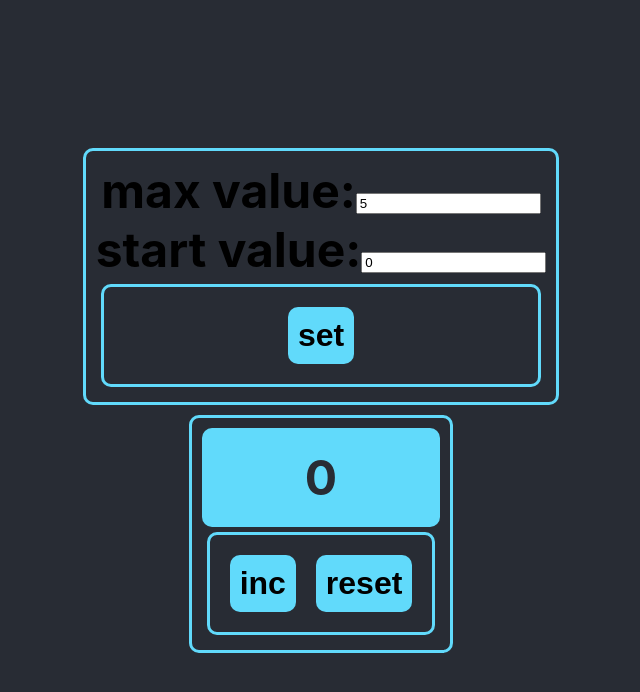
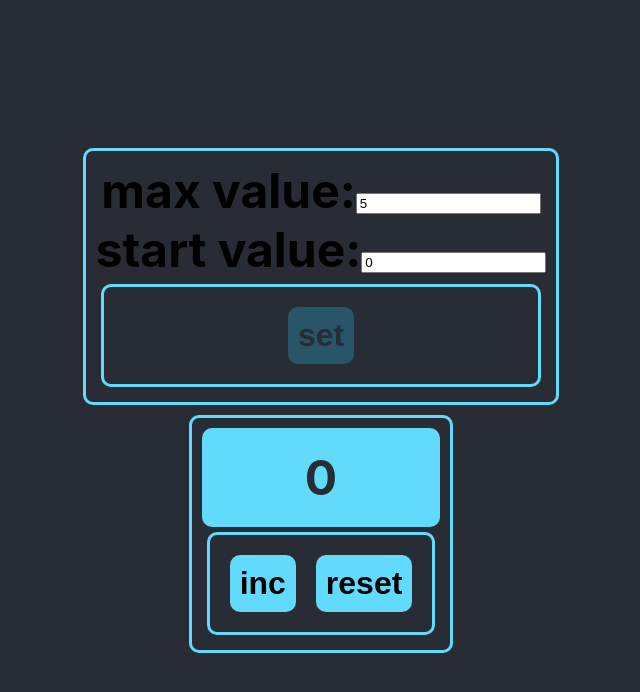
Before and after one commit to b00017469/couter-2-0, a React (Create React App) app: page / in a window 1280 px wide. Shown: the top 692 px of the page, without its empty margins (319-959 px from the left). Built offline with nearby package versions, Linux system fonts and the light colour scheme.

Commit message:
second commit v. 2.0

```diff
--- a/src/App.tsx
+++ b/src/App.tsx
@@ -6,10 +6,11 @@ import {Setting} from "./components/Setting";
 function App() {
     let [startValue, setStartValue] = useState<number>(0)
     let [maxValue, setMaxValue] = useState<number>(5)
-    let [isChangedSettings, setIsChangedSettings] = useState<boolean>(false)
-    let [isCorrectInput, setIsCorrectInput]=useState<boolean>(true)
+    let [isChangeSettings, setIsChangeSettings] = useState<boolean>(false)
+    let [isCorrectInput, setIsCorrectInput] = useState<boolean>(true)
     const KEY_START_VALUE = 'startValue'
     const KEY_MAX_VALUE = 'maxValue'
+    const MASSAGE = "enter values and press 'SET'"
 
     const addCount = () => {
         if (startValue < maxValue) setStartValue(++startValue)
@@ -30,7 +31,7 @@ function App() {
     const onClickSetButtonHandler = () => {
         saveValue(KEY_START_VALUE, startValue)
         saveValue(KEY_MAX_VALUE, maxValue)
-
+        setIsChangeSettings(false)
     }
 
     const saveValue = (key: string, value: number) => {
@@ -51,13 +52,15 @@ function App() {
                      onClickSetButton={onClickSetButtonHandler}
                      startValue={startValue}
                      maxValue={maxValue}
-                     isChangedSettings={setIsChangedSettings}/>
-            <Counter count={startValue}
+                     isChangeSettings={setIsChangeSettings}
+                     isDisabled={!isChangeSettings}/>
+            <Counter massage={MASSAGE}
+                     startValue={startValue}
                      isMaxCount={isMaxCount}
                      addCount={addCount}
                      maxCount={maxValue}
                      resetCount={resetCount}
-                     isDisabled={isChangedSettings}/>
+                     isDisabled={isChangeSettings}/>
         </div>
     );
 }
--- a/src/components/Count.tsx
+++ b/src/components/Count.tsx
@@ -1,15 +1,17 @@
 import React from 'react';
 
 type CountPropsType = {
-    count: number
+    startValue: number
     isMaxCount: boolean
+    massage: string
+    isClickSet: boolean
 }
 
 export const Count = (props: CountPropsType) => {
     const countClassName = `Count ${props.isMaxCount ? 'MaxCount' : ''}`
     return (
         <div className={countClassName}>
-            {props.count}
+            {props.startValue}
         </div>
     );
 };
--- a/src/components/Counter.tsx
+++ b/src/components/Counter.tsx
@@ -3,21 +3,25 @@ import {Count} from "./Count";
 import {Button} from "./Button";
 
 type CounterPropsType = {
-    count: number
+    startValue: number
     maxCount: number
     addCount: () => void
     resetCount: () => void
     isMaxCount: boolean
     isDisabled: boolean
+    massage: string
 }
 
 const Counter = (props: CounterPropsType) => {
-const isDisabled= props.isDisabled || props.isMaxCount
+    const isDisabledIncButton = props.isDisabled || props.isMaxCount
     return (
         <div className="Counter">
-            <Count count={props.count} isMaxCount={props.isMaxCount}/>
+            <Count startValue={props.startValue}
+                   isMaxCount={props.isMaxCount}
+                   massage={props.massage}
+                isClickSet={isDisabledIncButton}/>
             <div className="Counter">
-                <Button name="inc" onClick={props.addCount} isDisabled={isDisabled}/>
+                <Button name="inc" onClick={props.addCount} isDisabled={isDisabledIncButton}/>
                 <Button name="reset" onClick={props.resetCount} isDisabled={props.isDisabled}/>
             </div>
         </div>
--- a/src/components/Input.tsx
+++ b/src/components/Input.tsx
@@ -4,7 +4,7 @@ type InputPropsType = {
     title: string
     value: number
     onChangeValue: (value: number) => void
-    isChangedSettings: (status:boolean)=>void
+    isChangeSettings: (status:boolean)=>void
 }
 
 export const Input = (props: InputPropsType) => {
@@ -12,7 +12,7 @@ export const Input = (props: InputPropsType) => {
     const onChangeHandler = (e: ChangeEvent<HTMLInputElement>) => {
         let value = JSON.parse(e.currentTarget.value) as number
         props.onChangeValue(value)
-        props.isChangedSettings(true)
+        props.isChangeSettings(true)
     }
     return (
         <div>
--- a/src/components/Setting.tsx
+++ b/src/components/Setting.tsx
@@ -8,34 +8,26 @@ type SettingsPropsType = {
     setMaxValue: (value: number) => void
     setStartValue: (value: number) => void
     onClickSetButton: () => void
-    isChangedSettings: (status: boolean) => void
+    isChangeSettings: (status: boolean) => void
+    isDisabled: boolean
 }
 
 export const Setting = (props: SettingsPropsType) => {
-    const onChangeMaxValue = (value: number) => {
-        props.setMaxValue(value)
-    }
-    const onChangeStartValue = (value: number) => {
-        props.setStartValue(value)
-    }
-    const onClickHandler = () => {
-        props.onClickSetButton()
-    }
+
     return (
         <div className="Counter">
             <div>
                 <Input title={'max value:'}
-                       onChangeValue={onChangeMaxValue}
+                       onChangeValue={props.setMaxValue}
                        value={props.maxValue}
-                       isChangedSettings={props.isChangedSettings}/>
+                       isChangeSettings={props.isChangeSettings}/>
                 <Input title={'start value:'}
-                       onChangeValue={onChangeStartValue}
+                       onChangeValue={props.setStartValue}
                        value={props.startValue}
-                       isChangedSettings={props.isChangedSettings}/>
-
+                       isChangeSettings={props.isChangeSettings}/>
             </div>
             <div className="Counter">
-                <Button name="set" onClick={onClickHandler}/>
+                <Button name="set" onClick={props.onClickSetButton} isDisabled={props.isDisabled}/>
             </div>
         </div>
     );
```
